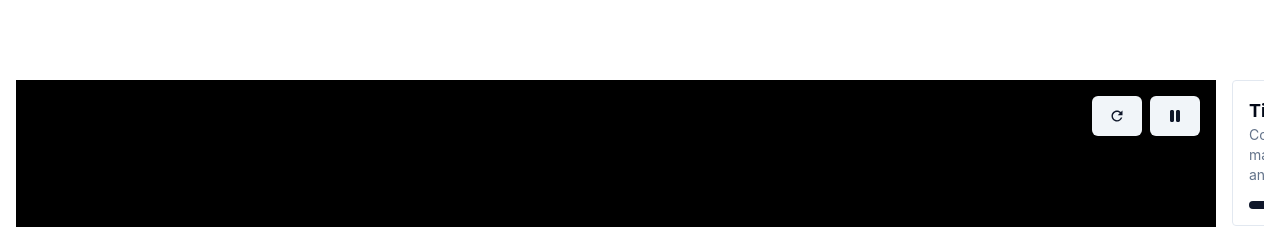
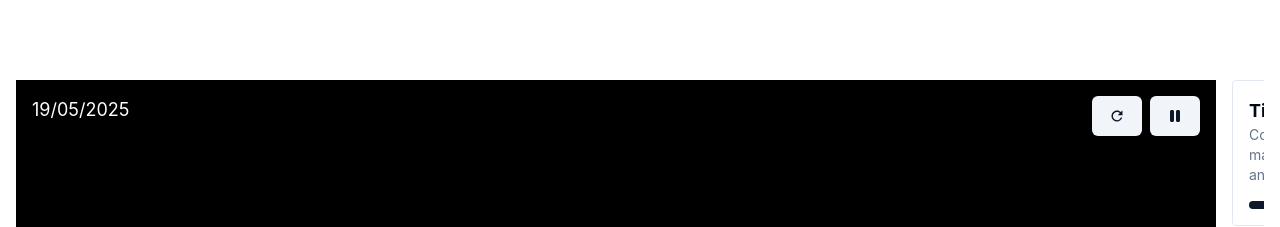
Before and after one commit to misat1505/GraviSim, a React (Vite) app: page / in a window 1280 px wide. Shown: the top 227 px of the page. Built offline with nearby package versions, Linux system fonts and the light colour scheme.

Commit message:
added date to sim

```diff
--- /dev/null
+++ b/src/components/DateDisplay.tsx
@@ -0,0 +1,20 @@
+import { useSimulationContext } from "@/context/SimulationContext";
+
+const DateDisplay = () => {
+  const { date } = useSimulationContext();
+
+  const formatDate = (date: Date) => {
+    const day = String(date.getDate()).padStart(2, "0");
+    const month = String(date.getMonth() + 1).padStart(2, "0");
+    const year = date.getFullYear();
+    return `${day}/${month}/${year}`;
+  };
+
+  return (
+    <div className="absolute top-4 left-4 text-white text-lg">
+      {formatDate(date)}
+    </div>
+  );
+};
+
+export default DateDisplay;
--- a/src/components/Simulation.tsx
+++ b/src/components/Simulation.tsx
@@ -1,6 +1,7 @@
 import SimulationCanvas from "./SimulationCanvas";
 import SimulationSettings from "./SimulationSettings";
 import SimulationButtons from "./SimulationButtons";
+import DateDisplay from "./DateDisplay";
 
 const Simulation = () => {
   return (
@@ -9,6 +10,7 @@ const Simulation = () => {
         <div className="relative">
           <SimulationCanvas />
           <SimulationButtons />
+          <DateDisplay />
         </div>
         <SimulationSettings />
       </div>
--- a/src/components/SimulationCanvas.tsx
+++ b/src/components/SimulationCanvas.tsx
@@ -7,7 +7,8 @@ import { useSimulationContext } from "@/context/SimulationContext";
 type SimulationCanvasProps = React.CanvasHTMLAttributes<HTMLCanvasElement>;
 
 const SimulationCanvas = ({ ...rest }: SimulationCanvasProps) => {
-  const { tracesLength, timeMultiplier, isPaused } = useSimulationContext();
+  const { tracesLength, timeMultiplier, isPaused, setDate } =
+    useSimulationContext();
   const canvasRef = useRef<HTMLCanvasElement | null>(null);
   const { bodies, setBodies } = useBodiesContext();
 
@@ -15,6 +16,14 @@ const SimulationCanvas = ({ ...rest }: SimulationCanvasProps) => {
   const [offset, setOffset] = useState<[number, number]>([0, 0]);
   const isDragging = useRef(false);
   const dragStart = useRef<[number, number] | null>(null);
+
+  const updateDate = () => {
+    setDate((prevDate) => {
+      const newDate = new Date(prevDate);
+      newDate.setDate(newDate.getDate() + 1);
+      return newDate;
+    });
+  };
 
   const drawBodies = (ctx: CanvasRenderingContext2D, bodies: Body[]) => {
     ctx.clearRect(0, 0, ctx.canvas.width, ctx.canvas.height);
@@ -64,6 +73,7 @@ const SimulationCanvas = ({ ...rest }: SimulationCanvasProps) => {
 
     const intervalId = setInterval(
       () => {
+        updateDate();
         setBodies((prevBodies) => {
           const updatedBodies = updatePositionsAndVelocities(prevBodies);
           drawBodies(ctx, updatedBodies);
@@ -114,12 +124,14 @@ const SimulationCanvas = ({ ...rest }: SimulationCanvasProps) => {
     setOffset(newOffset);
 
     const ctx = canvas?.getContext("2d");
-    if (ctx && timeMultiplier > 0 && !isPaused)
+    if (ctx && timeMultiplier > 0 && !isPaused) {
       setBodies((prevBodies) => {
         const updatedBodies = updatePositionsAndVelocities(prevBodies);
         drawBodies(ctx, updatedBodies);
         return updatedBodies;
       });
+      updateDate();
+    }
   };
 
   const handleMouseDown = (event: React.MouseEvent) => {
@@ -136,12 +148,14 @@ const SimulationCanvas = ({ ...rest }: SimulationCanvasProps) => {
 
       const canvas = canvasRef.current;
       const ctx = canvas?.getContext("2d");
-      if (ctx && timeMultiplier > 0 && !isPaused)
+      if (ctx && timeMultiplier > 0 && !isPaused) {
         setBodies((prevBodies) => {
           const updatedBodies = updatePositionsAndVelocities(prevBodies);
           drawBodies(ctx, updatedBodies);
           return updatedBodies;
         });
+        updateDate();
+      }
     }
   };
 
--- a/src/context/SimulationContext.tsx
+++ b/src/context/SimulationContext.tsx
@@ -9,6 +9,8 @@ type SimulationContextProvidedValues = {
   setTracesLength: React.Dispatch<React.SetStateAction<number>>;
   isPaused: boolean;
   toggleIsPaused: () => void;
+  date: Date;
+  setDate: React.Dispatch<React.SetStateAction<Date>>;
 };
 
 const SimulationContext = createContext<
@@ -26,6 +28,7 @@ const SimulationProvider = ({ children }: SimulationContextProps) => {
   const [timeMultiplier, setTimeMultiplier] = useState(1);
   const [tracesLength, setTracesLength] = useState(Infinity);
   const [isPaused, setIsPaused] = useState(false);
+  const [date, setDate] = useState(new Date());
 
   const toggleIsPaused = () => setIsPaused((prev) => !prev);
 
@@ -38,6 +41,8 @@ const SimulationProvider = ({ children }: SimulationContextProps) => {
         setTracesLength,
         isPaused,
         toggleIsPaused,
+        date,
+        setDate,
       }}
     >
       {children}
--- a/src/data/bodies.ts
+++ b/src/data/bodies.ts
@@ -1,26 +1,29 @@
 import { AU } from "@/constants";
 import { Body } from "../types/Body";
 
-const G = 6.67430e-11;
+const G = 6.6743e-11;
 const massOfSun = 1.989e30;
 
-const calculateInitialVelocity = (position: [number, number], massOfSun: number): [number, number] => {
+const calculateInitialVelocity = (
+  position: [number, number],
+  massOfSun: number
+): [number, number] => {
   const r = Math.sqrt(position[0] ** 2 + position[1] ** 2);
-  const v = Math.sqrt(G * massOfSun / r);
+  const v = Math.sqrt((G * massOfSun) / r);
 
-  const velocityX = -position[1] / r * v;
-  const velocityY = position[0] / r * v;
+  const velocityX = (-position[1] / r) * v;
+  const velocityY = (position[0] / r) * v;
 
   return [velocityX, velocityY];
 };
 
 const mercury_position: [number, number] = [-0.388481 * AU, -0.157692 * AU];
 const venus_position: [number, number] = [0.453472 * AU, 0.523121 * AU];
-const earth_position: [number, number] = [-0.178600 * AU, 0.887224 * AU];
-const mars_position: [number, number] = [-0.521577 * AU, 1.381600 * AU];
+const earth_position: [number, number] = [-0.1974 * AU, 0.9793 * AU];
+const mars_position: [number, number] = [-0.521577 * AU, 1.3816 * AU];
 const jupiter_position: [number, number] = [1.056247 * AU, 4.578783 * AU];
 const saturn_position: [number, number] = [9.463669 * AU, -1.482112 * AU];
-const uranus_position: [number, number] = [11.103997 * AU, 14.799690 * AU];
+const uranus_position: [number, number] = [11.103997 * AU, 14.79969 * AU];
 const neptune_position: [number, number] = [29.892156 * AU, -0.313781 * AU];
 
 export const bodies: Body[] = [
```
